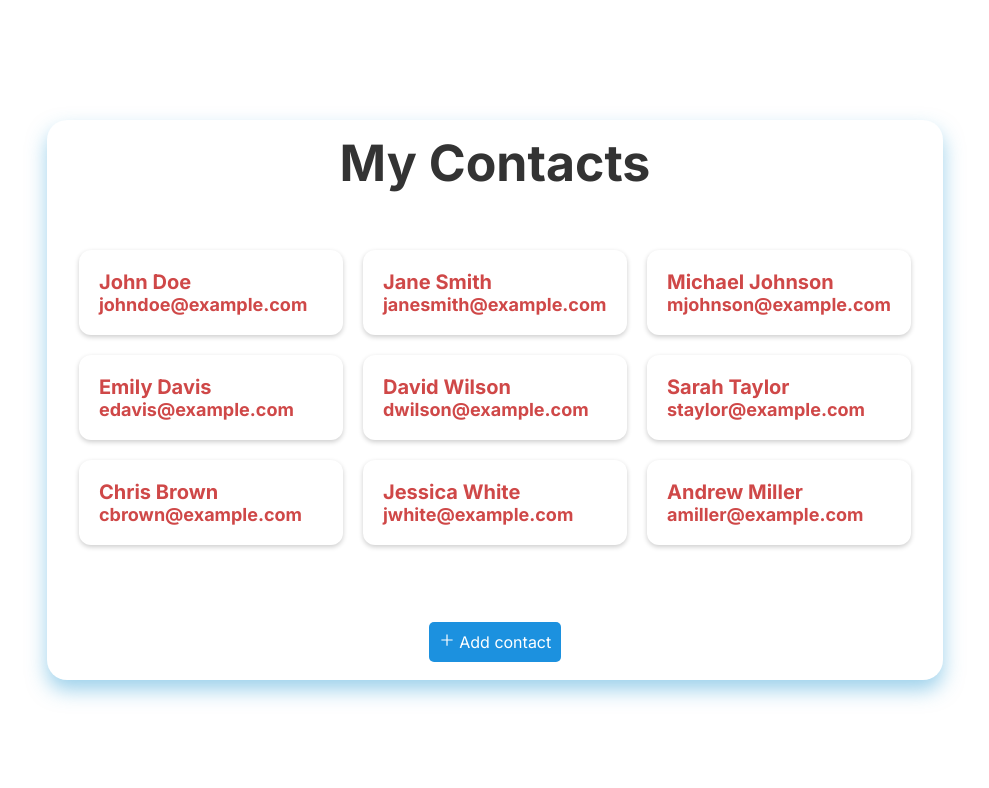
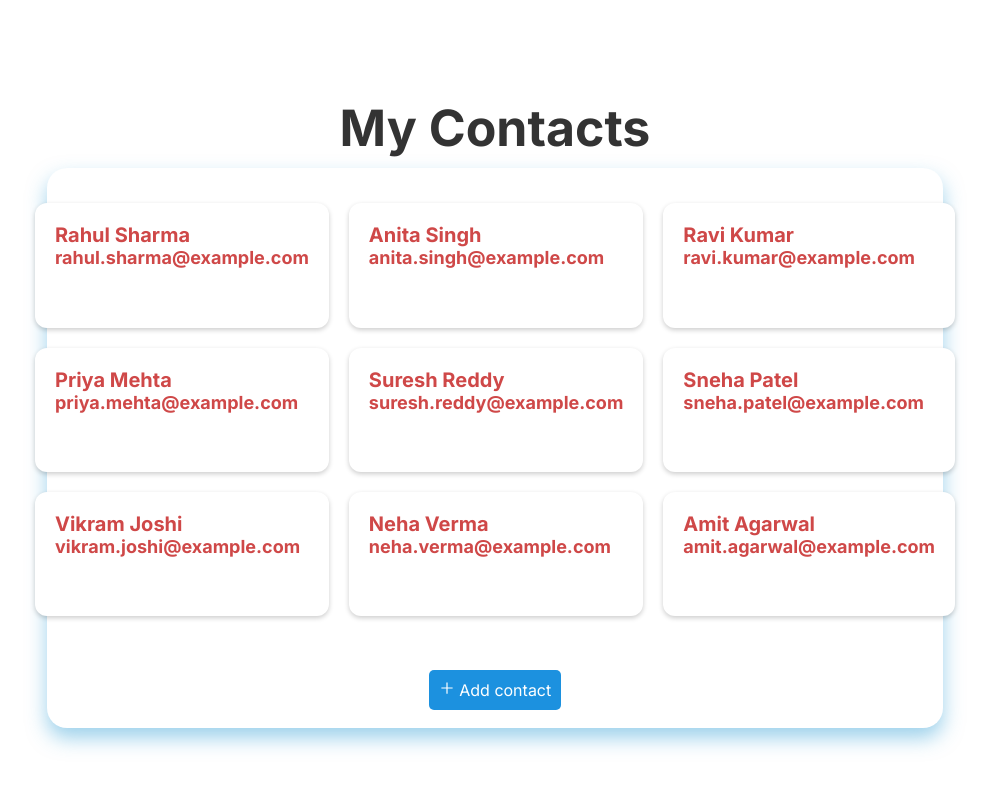
Before and after one commit to midhunraja1234/contact, a React (Vite) app: page / in a window 1280 px wide. Shown: the top 788 px of the page, without its empty margins (145-1134 px from the left). Built offline with nearby package versions, Linux system fonts and the light colour scheme.

Commit message:
styles and useContext added

```diff
--- a/src/Add.jsx
+++ b/src/Add.jsx
@@ -37,7 +37,7 @@ const Add = () => {
        <div className='flex-container'>
         <div className='add-container'>
                 <div className='add-heading'>
-                       <RxCross1 className='exit' onClick={()=>navigate('/')}/>
+                       <RxCross1 className='exit'onClick={()=>navigate('/')}/>
                     <p>Add New Contact</p>
                 </div>
                 <div className='fields'>
@@ -67,7 +67,7 @@ const Add = () => {
                         <label>Phone</label>
                         <input
                             type="text"
-                            className="phone"
+
                             placeholder='Enter phone number'
                             value={phone}
                             onChange={(e) => setPhone(e.target.value)}
@@ -78,7 +78,7 @@ const Add = () => {
                         <label>Address</label>
                         <input
                             type="text"
-                            className="address"
+
                             placeholder='Enter address'
                             value={address}
                             onChange={(e) => setAddress(e.target.value)}
@@ -87,7 +87,7 @@ const Add = () => {
 
                     <div className='button'>
                         <button onClick={add}>Add Contact</button>
-                        <button onClick={() => { setName(''); setEmail(''); setPhone(''); setAddress(''); }}>Cancel</button>
+                        <button className="cancel" onClick={() => { setName(''); setEmail(''); setPhone(''); setAddress(''); }}>Cancel</button>
                     </div>
             </div>
       </div>
--- a/src/ContactList.jsx
+++ b/src/ContactList.jsx
@@ -16,8 +16,8 @@ function ContactList() {
 
     return (
         <div className='main-page'>
+                <h2 className='contacts'>My Contacts</h2>
             <div className="border">
-                <h2 className='contacts'>My Contacts</h2>
                 <div className='grid-container'>
                     {
                         contact.map((item, index) => (
--- a/src/data.js
+++ b/src/data.js
@@ -1,13 +1,13 @@
 const data = [
-  { id: 1, name: "John Doe", phone: "123-456-7890", email: "johndoe@example.com", address: "123 Main St, Springfield, IL" },
-  { id: 2, name: "Jane Smith", phone: "987-654-3210", email: "janesmith@example.com", address: "456 Oak St, Shelbyville, IL" },
-  { id: 3, name: "Michael Johnson", phone: "555-123-4567", email: "mjohnson@example.com", address: "789 Pine St, Capital City, IL" },
-  { id: 4, name: "Emily Davis", phone: "321-987-6543", email: "edavis@example.com", address: "101 Maple St, Ogdenville, IL" },
-  { id: 5, name: "David Wilson", phone: "654-321-0987", email: "dwilson@example.com", address: "202 Birch St, North Haverbrook, IL" },
-  { id: 6, name: "Sarah Taylor", phone: "111-222-3333", email: "staylor@example.com", address: "303 Cedar St, Brockway, IL" },
-  { id: 7, name: "Chris Brown", phone: "444-555-6666", email: "cbrown@example.com", address: "404 Elm St, Monorail City, IL" },
-  { id: 8, name: "Jessica White", phone: "777-888-9999", email: "jwhite@example.com", address: "505 Walnut St, Ogdenville, IL" },
-  { id: 9, name: "Andrew Miller", phone: "888-777-6666", email: "amiller@example.com", address: "606 Redwood St, Capital City, IL" },
+  { id: 1, name: "Rahul Sharma", phone: "+91 98765 43210", email: "rahul.sharma@example.com", address: "12, MG Road, Mumbai, Maharashtra, 400001" },
+  { id: 2, name: "Anita Singh", phone: "+91 87654 32109", email: "anita.singh@example.com", address: "34, Park Street, Kolkata, West Bengal, 700016" },
+  { id: 3, name: "Ravi Kumar", phone: "+91 91234 56789", email: "ravi.kumar@example.com", address: "56, Brigade Road, Bangalore, Karnataka, 560025" },
+  { id: 4, name: "Priya Mehta", phone: "+91 96543 21876", email: "priya.mehta@example.com", address: "78, Connaught Place, New Delhi, Delhi, 110001" },
+  { id: 5, name: "Suresh Reddy", phone: "+91 93456 78901", email: "suresh.reddy@example.com", address: "90, Banjara Hills, Hyderabad, Telangana, 500034" },
+  { id: 6, name: "Sneha Patel", phone: "+91 98765 43210", email: "sneha.patel@example.com", address: "11, Navrangpura, Ahmedabad, Gujarat, 380009" },
+  { id: 7, name: "Vikram Joshi", phone: "+91 99876 54321", email: "vikram.joshi@example.com", address: "22, Kalyan Nagar, Pune, Maharashtra, 411014" },
+  { id: 8, name: "Neha Verma", phone: "+91 91111 22222", email: "neha.verma@example.com", address: "33, Vasant Kunj, New Delhi, Delhi, 110070" },
+  { id: 9, name: "Amit Agarwal", phone: "+91 99888 77777", email: "amit.agarwal@example.com", address: "44, Jayanagar, Bangalore, Karnataka, 560041" },
 ];
 
 export default data;
--- a/src/styles/Add.css
+++ b/src/styles/Add.css
@@ -41,6 +41,9 @@
     margin-right:200px ;
     margin-left: 0;
 }
+.exit:hover{
+    cursor: pointer;
+}
 
 .fields {
 
@@ -56,7 +59,7 @@
     display: flex;
     flex-direction: column;
     width: 100%;
-    /* background-color: #fff; */
+    /* background-color: #bd1b1b; */
     margin: 10px;
     padding: 10px;
 }
@@ -69,7 +72,7 @@ label {
 
 input {
     height: 40px;
-    width: 100%;
+    width: 100%px;
     padding: 10px;
     border-radius: 5px;
     border: 1px solid #ccc;
@@ -99,8 +102,14 @@ button {
     background-color: #42a5f5;;
     color: white;
     transition: background-color 0.3s ease;
+    margin-bottom: 2%;
 }
 
 button:hover {
     background-color: #3897e6;;
 }
+
+.cancel
+{
+    background: red;
+}
--- a/src/styles/ContactList.css
+++ b/src/styles/ContactList.css
@@ -18,7 +18,6 @@
     border-radius: 20px;
     transition: all 0.3s ease; /* Smooth transition for hover effects */
     box-shadow: 0 10px 20px rgba(61, 164, 216, 0.504);
-
 }
 
 
@@ -61,12 +60,19 @@
 }
 
 .grid-container {
+    height: 90%;
+    /* background-color: red; */
     display: grid;
     grid-template-columns: repeat(3, 1fr);
     grid-template-rows: repeat(3, auto);
     gap: 20px;
     max-width: 1200px;
-    margin: 0 auto;
+    /* margin: 0 auto; */
+    margin-top: 2%;
+    margin-bottom: 2%;
+    /* overflow: hidden; */
+    overflow: scroll;
+    padding: 2%;
 }
 
 .grid-item {
--- a/src/styles/detail.css
+++ b/src/styles/detail.css
@@ -17,12 +17,12 @@
 
 .page2-container
 {
-  height: 80%;
-  width: 80%;
+  height: 60%;
+  width: 50%;
   background-color: white;
   border: 1px solid gray;
   box-shadow: 0px 10px 15px gray;
-  border-radius: 7px;
+  border-radius: 11px;
 }
 
 .container-1
@@ -34,7 +34,8 @@
   justify-content: start;
   align-items: center;
   /* background-color: rgb(235, 16, 235); */
-  background-color: #42a5f5;;
+  background-color: #42a5f5;
+  border-radius: 10px 10px 0px 0px;
 }
 
 .container-2
@@ -63,7 +64,7 @@
 {
   height: 30%;
   width: 90%;
-  font-size: 28px;
+  font-size: 25px;
   color: white  ;
   font-weight: 500;
   display: flex;
@@ -78,14 +79,13 @@
   display: flex;
   flex-direction: column;
   justify-content: center;
-
 }
 
 .phone-1
 {
   height: 50%;
   width: 100%;
-  font-size: 30px;
+  font-size: 25px;
   color: black;
   font-weight: 750;
   display: flex;
@@ -96,7 +96,7 @@
 {
   height: 50%;
   width: 100%;
-  font-size: 30px;
+  font-size: 25px;
   color: black;
   display: flex;
   flex-direction: column;
@@ -125,7 +125,7 @@
 {
   height: 50%;
   width: 100%;
-  font-size: 30px;
+  font-size: 25px;
   color: black;
   display: flex;
   flex-direction: column;
```
